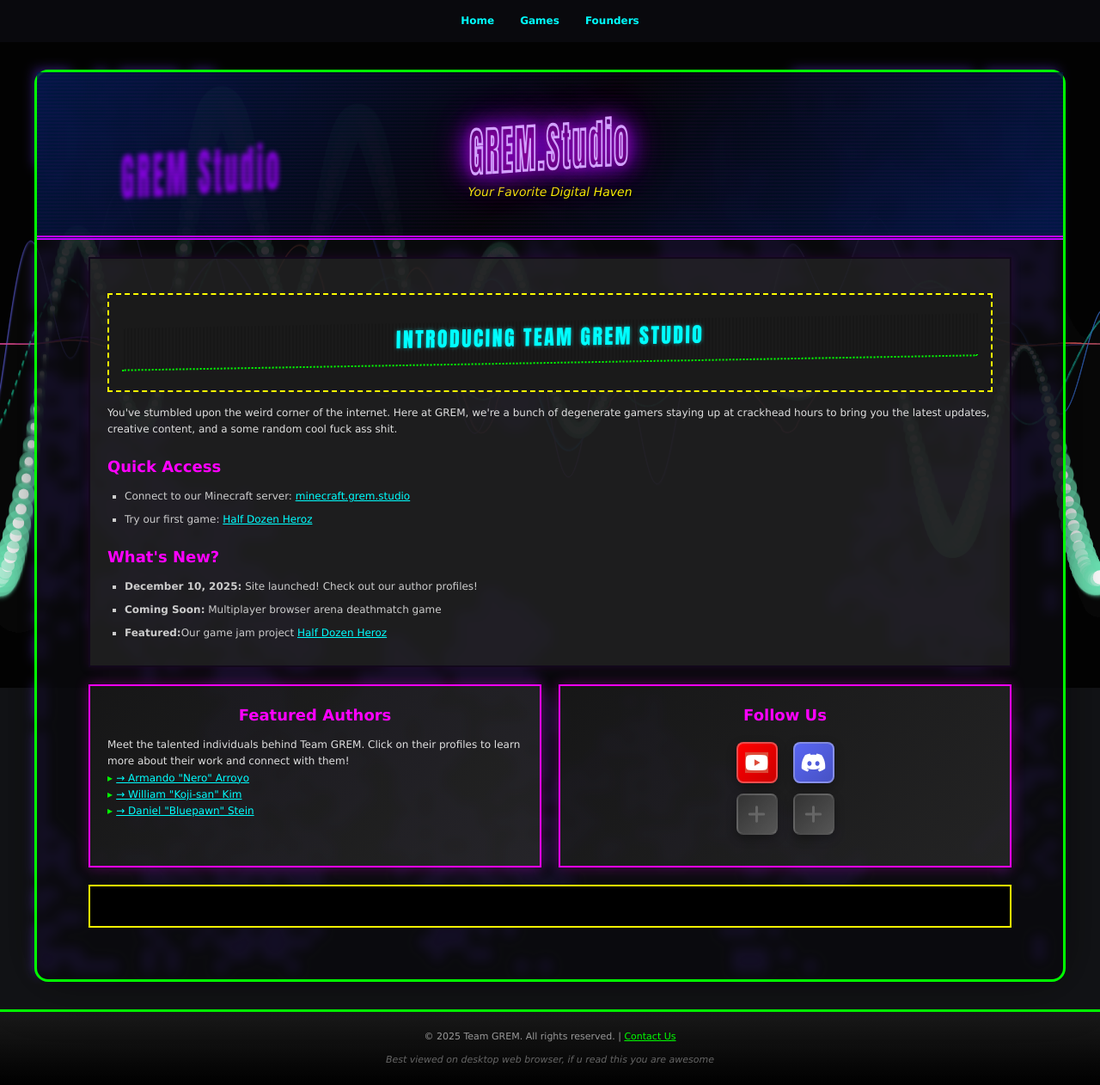
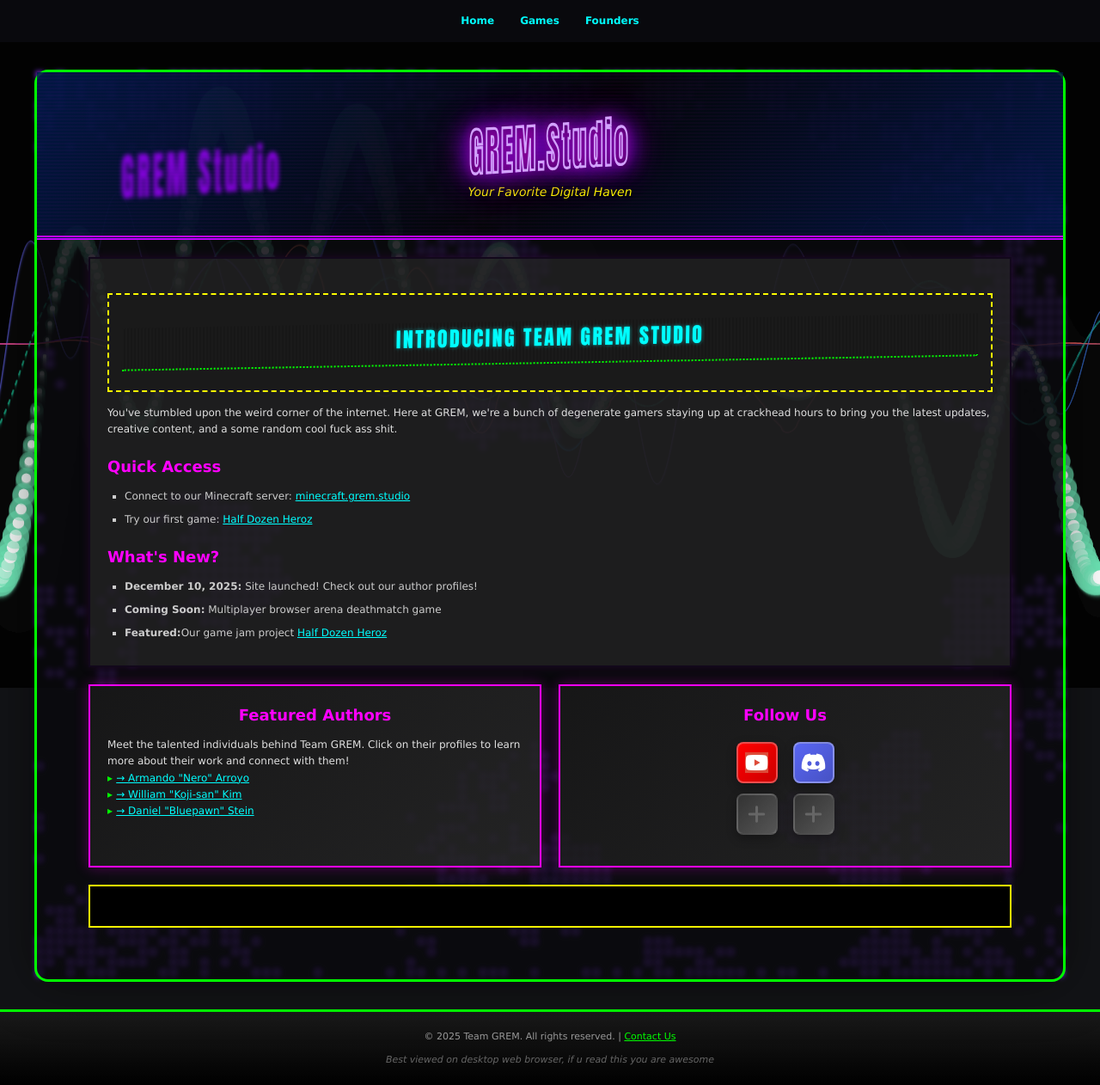
Before and after one commit to blueoawn/grem.studio, a PHP site: page / in a window 1280 px wide. Shown: the whole page at 86% size. Run offline with PHP 8.4, Linux system fonts and the light colour scheme.

Commit message:
more visible ants

```diff
--- a/ant-background.css
+++ b/ant-background.css
@@ -4,12 +4,12 @@
 
 /* Configuration Variables */
 :root {
-  --cell-size: 14;
-  --ant-count: 14;
-  --hue-speed: 11deg;
-  --cell-blur: 7px;
-  --glow-strength: 0.65;
-  --cell-alpha: 2.85;
+  --cell-size: 12;
+  --ant-count: 12;
+  --hue-speed: 120deg;
+  --cell-blur: 2px;
+  --glow-strength: 2;
+  --cell-alpha: 5;
 }
 
 /* Canvas Styling */
--- a/langstonbg.js
+++ b/langstonbg.js
@@ -184,7 +184,7 @@
   function fadeGrid() {
     const toDelete = [];
     grid.forEach((v, k) => {
-      if (Math.random() < 0.003) { // 0.3% chance to fade each frame (slower fade)
+      if (Math.random() < 0.0041) { // 0.3% chance to fade each frame (slower fade)
         toDelete.push(k);
       }
     });
```
